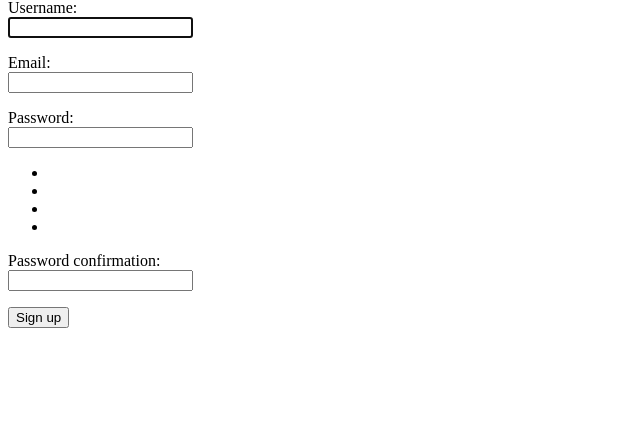
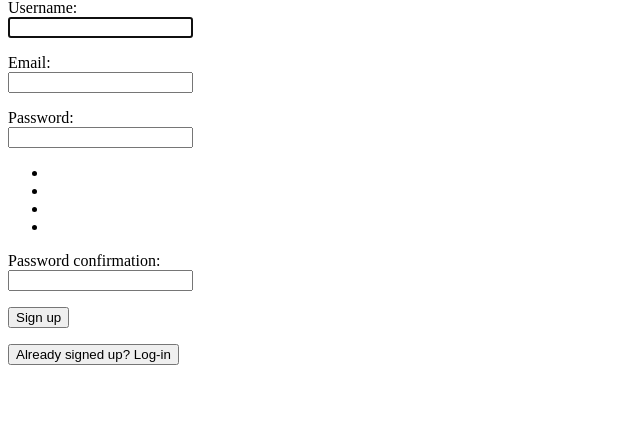
Before and after one commit to myb204/Mystery-Tour, a Django app: page /signup/ in a window 1280 px wide. Shown: the part 56-499 px from the top of the page, without its empty margins (0-640 px from the left). Run offline with Django 3.2, Linux system fonts and the light colour scheme.

Commit message:
Update signup.html
Second commit. Added a direct into the login page.

```diff
--- a/templates/registration/signup.html
+++ b/templates/registration/signup.html
@@ -16,4 +16,7 @@
       {% endfor %}
     <button type="submit">Sign up</button>
   </form>
+  <form>
+    <button type="submit" formaction="/accounts/login">Already signed up? Log-in</button>
+  </form>
 {% endblock %}
```
